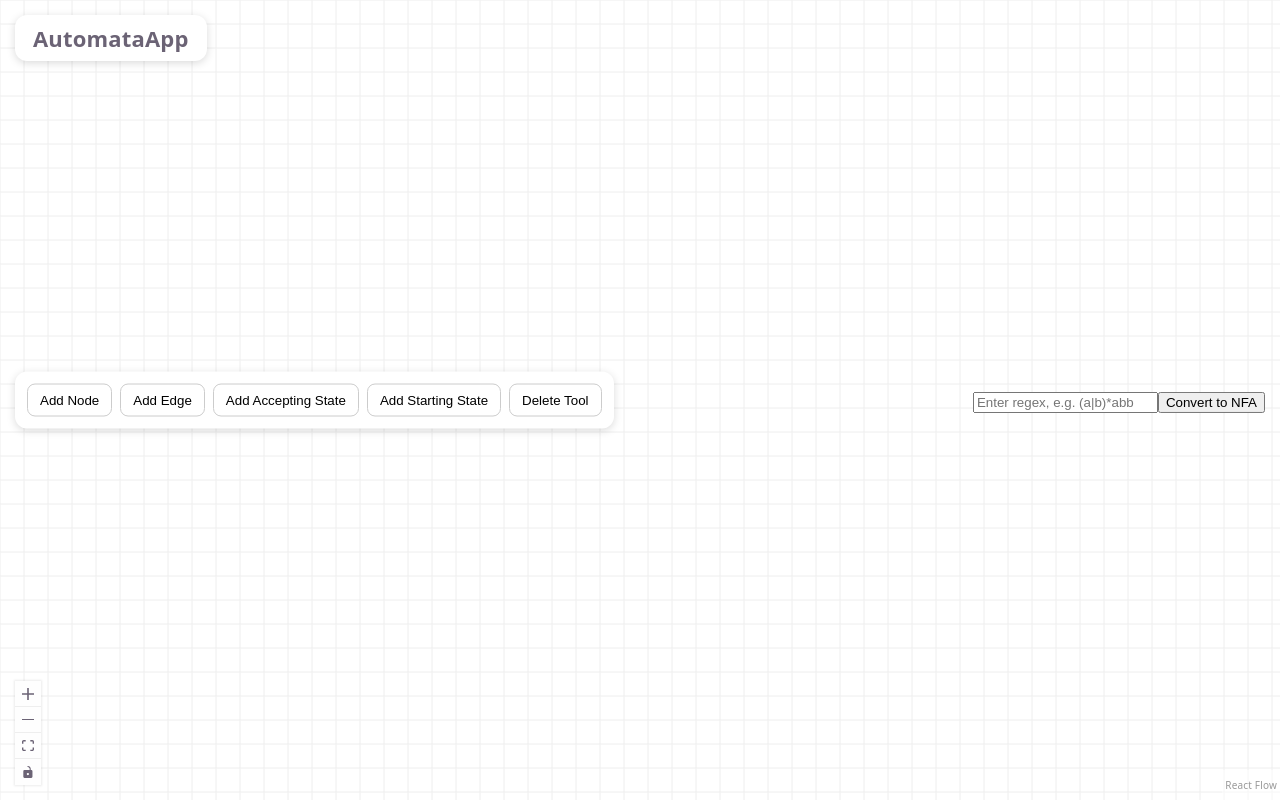
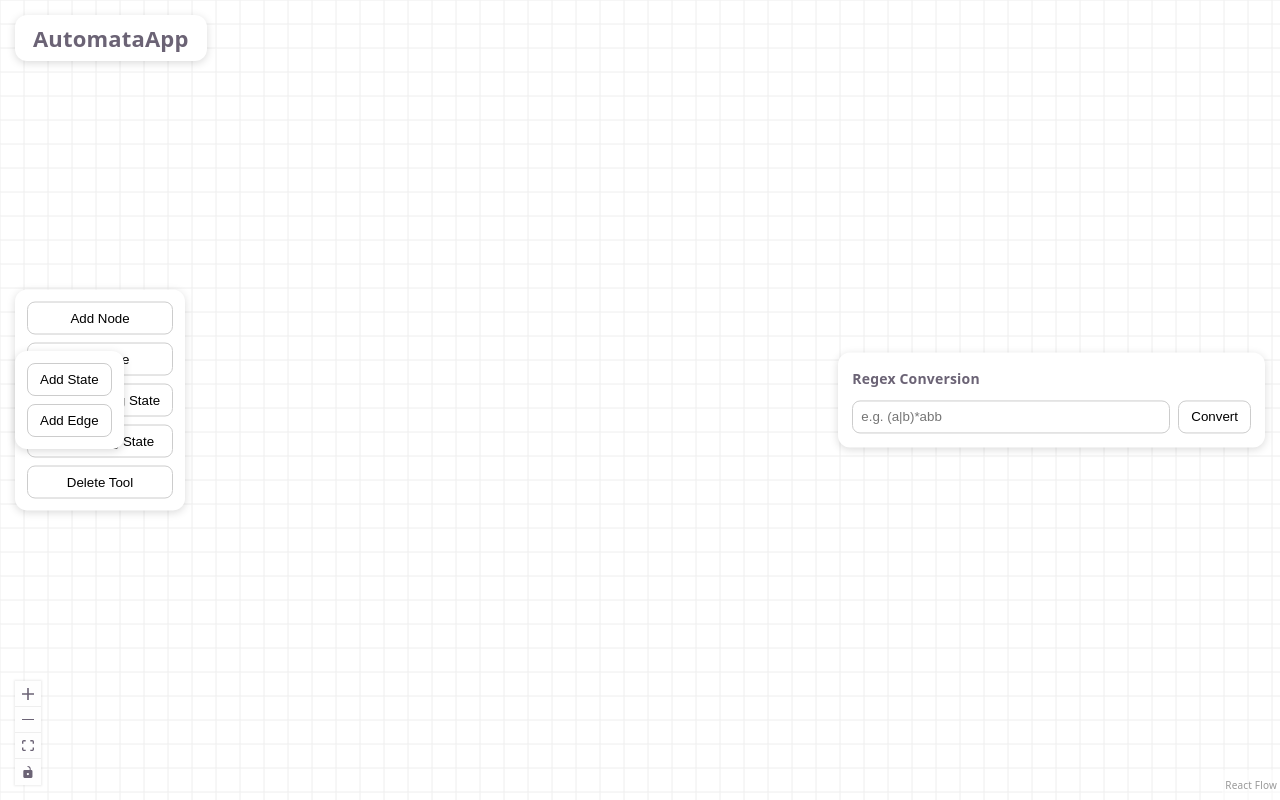
Before and after one commit to jatkin11/automata-app, a React (Vite) app: page / in a window 1280 px wide. Built offline with nearby package versions, Linux system fonts and the light colour scheme.

Commit message:
added divs to panels to improve formatting, and added further formatting in index.css

```diff
--- a/src/components/AutomataCanvas.jsx
+++ b/src/components/AutomataCanvas.jsx
@@ -43,6 +43,28 @@ function AutomataCanvas() {
           </div>
         </Panel>
 
+
+        <Panel position="center-left">
+        <div className="tools-panel">
+            <button>Add State</button>
+            <button>Add Edge</button>
+        </div>
+        </Panel>
+
+        <Panel position="center-right">
+        <div className="regex-panel">
+            <label className="regex-label">Regex Conversion</label>
+
+            <div className="regex-input-row">
+            <input
+                type="text"
+                placeholder="e.g. (a|b)*abb"
+            />
+            <button>Convert</button>
+            </div>
+        </div>
+        </Panel>
+
         <Background
           variant={BackgroundVariant.Lines}
           gap={24}
--- a/src/index.css
+++ b/src/index.css
@@ -117,8 +117,11 @@ code {
   background: white;
   padding: 12px;
   border-radius: 12px;
+
   display: flex;
+  flex-direction: column;
   gap: 8px;
+
   box-shadow: 0 2px 8px rgba(0, 0, 0, 0.15);
 }
 
@@ -132,21 +135,34 @@ code {
 
 .regex-panel {
   background: white;
-  padding: 12px;
+  padding: 14px;
   border-radius: 12px;
+
   display: flex;
+  flex-direction: column;
   gap: 8px;
+
   box-shadow: 0 2px 8px rgba(0, 0, 0, 0.15);
 }
 
-.regex-panel input {
+.regex-label {
+  font-weight: 600;
+  font-size: 14px;
+}
+
+.regex-input-row {
+  display: flex;
+  gap: 8px;
+}
+
+.regex-input-row input {
   width: 300px;
   padding: 8px;
   border: 1px solid #ccc;
   border-radius: 8px;
 }
 
-.regex-panel button {
+.regex-input-row button {
   padding: 8px 12px;
   border: 1px solid #ccc;
   border-radius: 8px;
```
